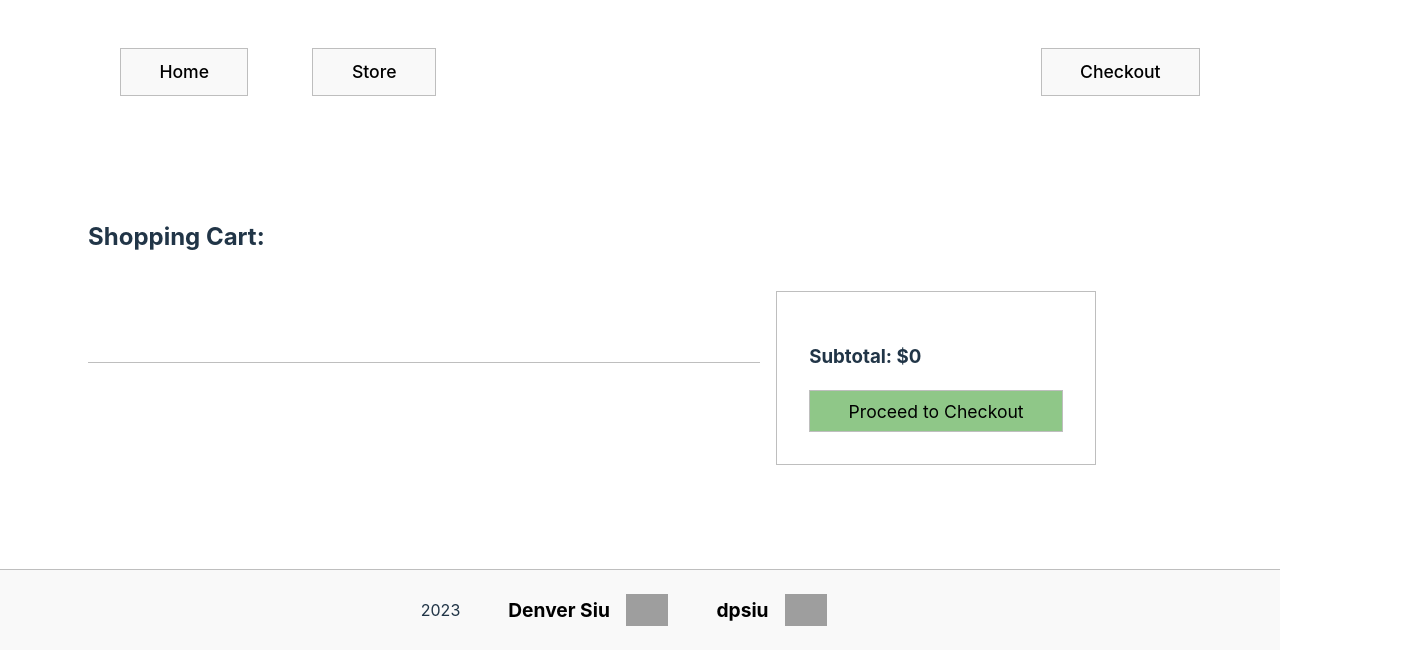
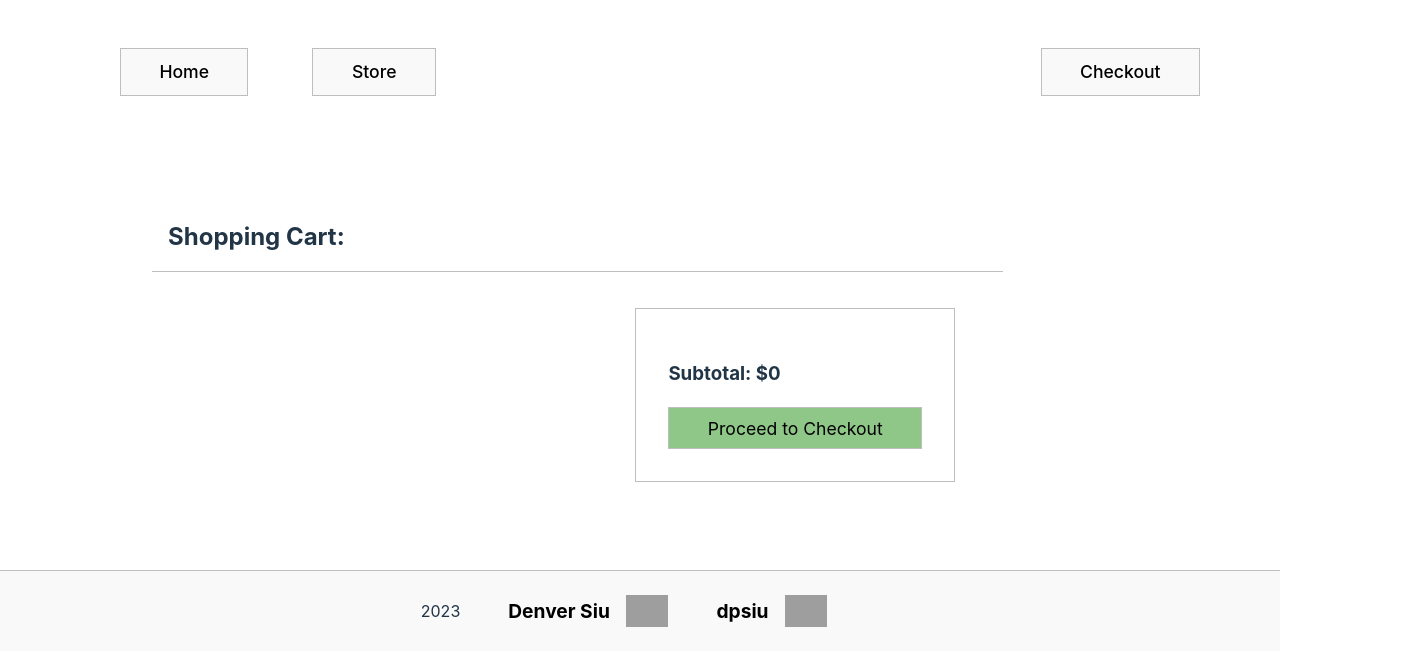
Before and after one commit to dpsiu/Shopping-Cart, a React (Vite) app: page /checkout in a window 1280 px wide. Shown: the top 666 px of the page, 1408 px wide, since content can reach past the window. Built offline with nearby package versions, Linux system fonts and the light colour scheme; grey boxes are pictures that could not be loaded.

Commit message:
Refactor styles

```diff
--- a/components/NavBar.jsx
+++ b/components/NavBar.jsx
@@ -1,12 +1,12 @@
 import { useContext } from "react";
 import { Link, Routes, Route, Outlet } from "react-router-dom";
 
-import {ShopContext} from "../src/App"
+import { ShopContext } from "../src/App";
 
 export default function NavBar() {
-    const { cartItems } = useContext(ShopContext)
+  const { cartItems } = useContext(ShopContext);
 
-    const cartItemsNum = cartItems.length > 0 ? `(${cartItems.length})` : ""
+  const cartItemsNum = cartItems.length > 0 ? `(${cartItems.length})` : "";
 
   return (
     <>
--- a/components/ProductList.jsx
+++ b/components/ProductList.jsx
@@ -1,6 +1,6 @@
 import React, { useState, useEffect } from "react";
 import { Link } from "react-router-dom";
-import { useProductState } from "./ProductState"
+import { useProductState } from "./ProductState";
 
 export default function ProductList() {
   const { products } = useProductState();
@@ -15,7 +15,7 @@ export default function ProductList() {
     title: "",
     description: "",
     featuredImage: "",
-    price: ""
+    price: "",
   });
 
   const handleProductClick = (
@@ -30,7 +30,7 @@ export default function ProductList() {
       title: newTitle,
       description: newDescription,
       featuredImage: newFeaturedImage,
-      price: newPrice
+      price: newPrice,
     };
     setSelectedProduct(updatedSelectedProduct);
     console.log("Here - ", updatedSelectedProduct);
--- a/components/ProductPage.jsx
+++ b/components/ProductPage.jsx
@@ -7,7 +7,7 @@ export default function ProductPage() {
   const { products } = useProductState();
   const { id } = useParams();
   const product = products.find((product) => product.node.id.includes(id));
-  const {addToCart} = useContext(ShopContext)
+  const { addToCart } = useContext(ShopContext);
 
   if (!product) {
     return <div>Product not found</div>;
--- a/src/App.css
+++ b/src/App.css
@@ -4,17 +4,22 @@
   font-size: 16px;
   /* width: 1620px; */
   position: relative;
+
+  max-width: 1600px;
 }
 
 body {
+  display: flex;
+  flex-direction: column;
+  align-items: center;
+  justify-content: center;
   margin: 0;
   padding: 0;
-  overflow-x: hidden; /* This will hide horizontal scroll */
+  overflow-x: hidden;
 }
 
 h2 {
   padding-top: 1rem;
-  /* border-top: 1px solid #bebebe; */
 }
 
 .navBar {
@@ -110,12 +115,6 @@ li{
   letter-spacing: 2px;
 }
 
-/* Content */
-
-.content {
-  flex: 1;
-}
-
 /* Footer */
 
 .footer {
@@ -153,8 +152,6 @@ li{
   display: flex;
   justify-content: center;
   align-items: center;
-  /* flex-wrap: wrap; */
-
   border: 1px solid #bebebe;
 }
 
@@ -188,10 +185,10 @@ li{
 /* Checkout Page */
 
 .checkout {
-  margin: 3rem;
+  margin: 2rem 7rem;
   padding: 40px;
   align-items: center;
-  width: 100%;
+  width: 80%;
 }
 
 .checkoutContent {
@@ -210,7 +207,6 @@ li{
   flex-direction: column;
   justify-content: space-around;
   align-items: baseline;
-  border-top: 1px solid #bebebe;
   flex: 2;
 }
 
@@ -229,6 +225,11 @@ li{
   height: 200px;
 
   margin: 1rem;
+}
+
+.checkout h2 {
+  border-bottom: 1px solid #bebebe;
+  padding: 1rem;
 }
 
 .cartItem img {
--- a/src/App.jsx
+++ b/src/App.jsx
@@ -1,4 +1,4 @@
-import { useState, createContext } from "react";
+import { useState, createContext, useEffect } from "react";
 import "./App.css";
 import { Link, Routes, Route, Outlet } from "react-router-dom";
 
@@ -34,14 +34,25 @@ export const ShopContext = createContext({
 });
 
 const App = () => {
+  useEffect(() => {
+    const storedCart = localStorage.getItem("cartItems")
+    if (storedCart) {
+      setCartItems(JSON.parse(storedCart))
+    }
+  }, [])
+
   const [cartItems, setCartItems] = useState([]);
 
   const addToCart = (product) => {
     setCartItems([...cartItems, product]);
+
+    localStorage.setItem("cartItems", JSON.stringify(cartItems))
   };
 
   const removeFromCart = (product) => {
     setCartItems(cartItems.filter((item) => item !== product));
+
+    localStorage.setItem("cartItems", JSON.stringify(cartItems))
   };
 
   return (
```
Also changed, not shown: pages/Checkout.jsx (+10 -3 lines).
